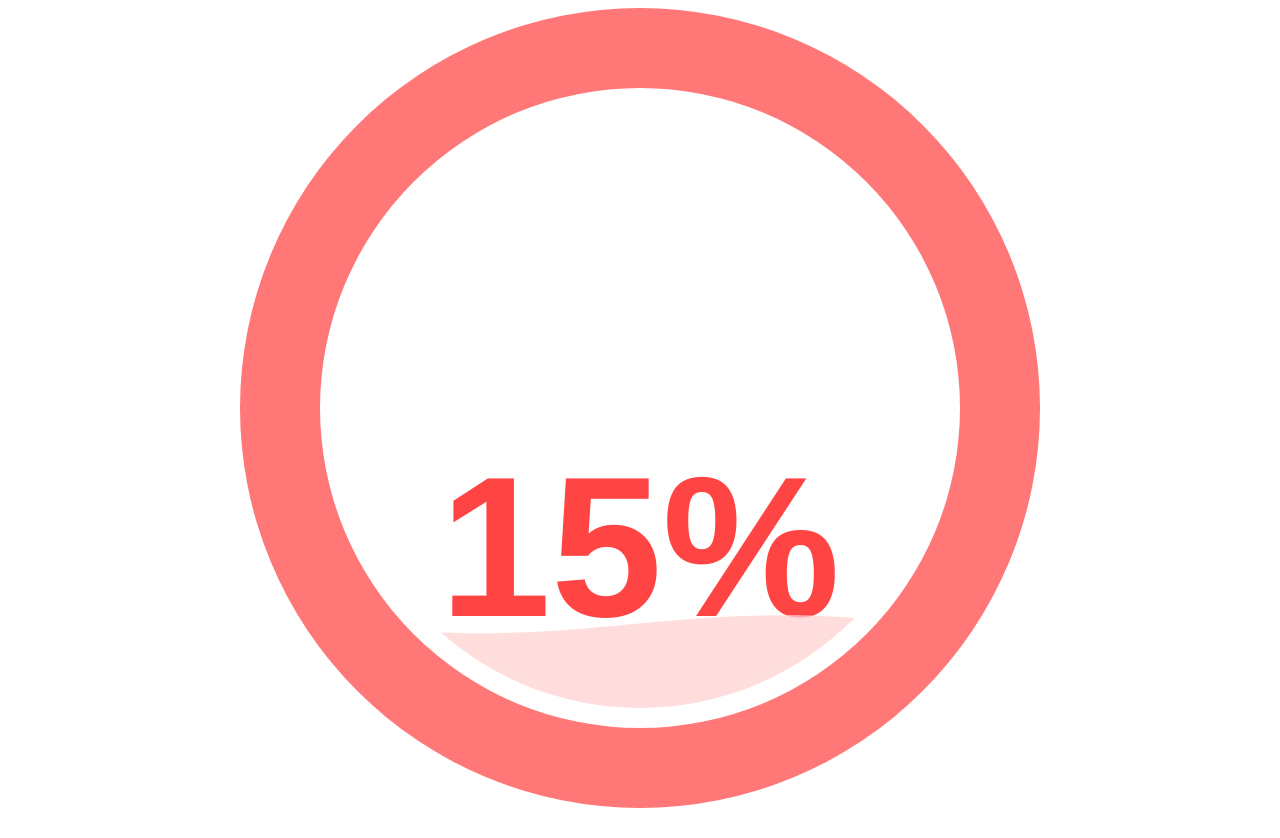
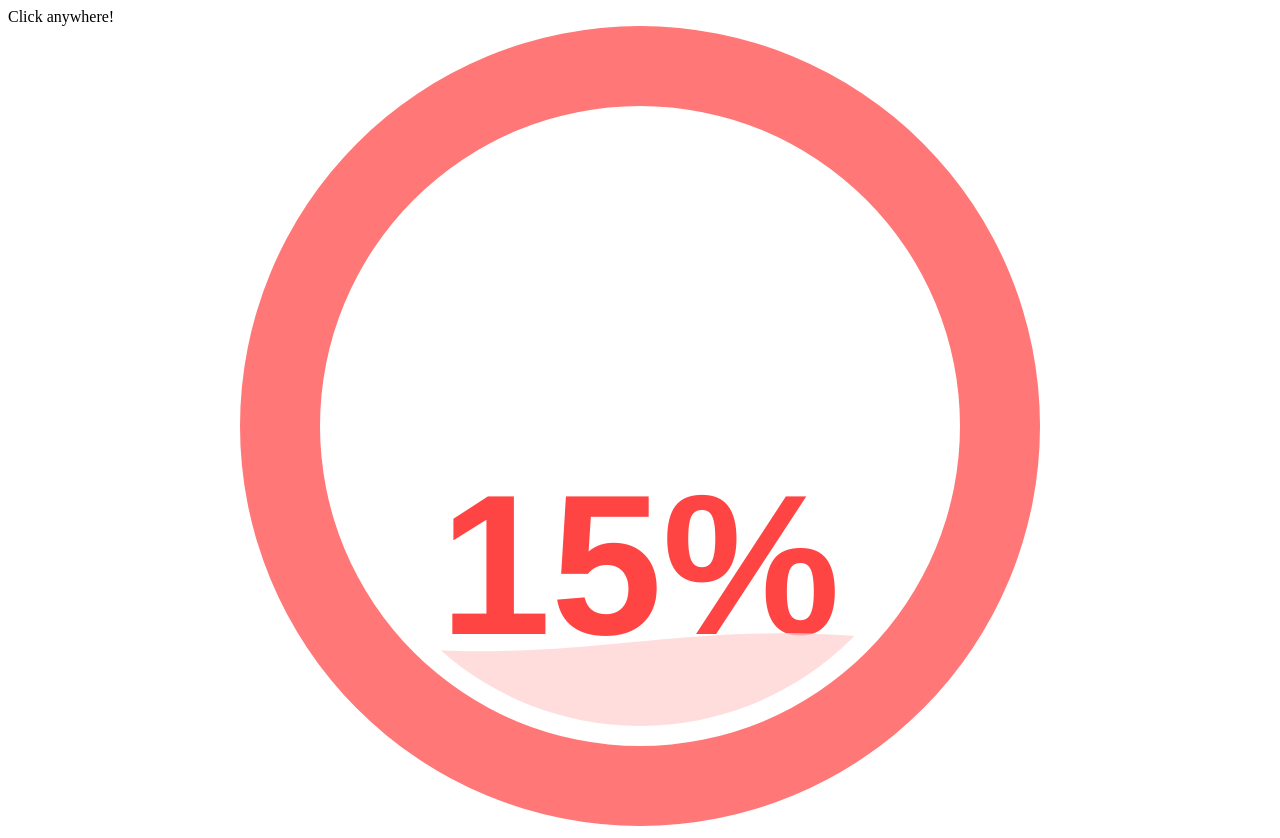
Before and after one commit to minahan/minahan.github.io, a plain HTML site: page sexuality/D3liquid.html in a window 1280 px wide. Drawn offline with nearby package versions, Linux system fonts and the light colour scheme.

Commit message:
added instructions

```diff
--- a/sexuality/D3liquid.html
+++ b/sexuality/D3liquid.html
@@ -10,6 +10,9 @@
     </style>
 </head>
 <body>
+  <div>
+    Click anywhere!
+  </div>
 <svg id="fillgauge2" width="100%" height="800" onclick="gauge2.update(NewValue());"></svg>
 <script language="JavaScript">
     var config1 = liquidFillGaugeDefaultSettings();
```
